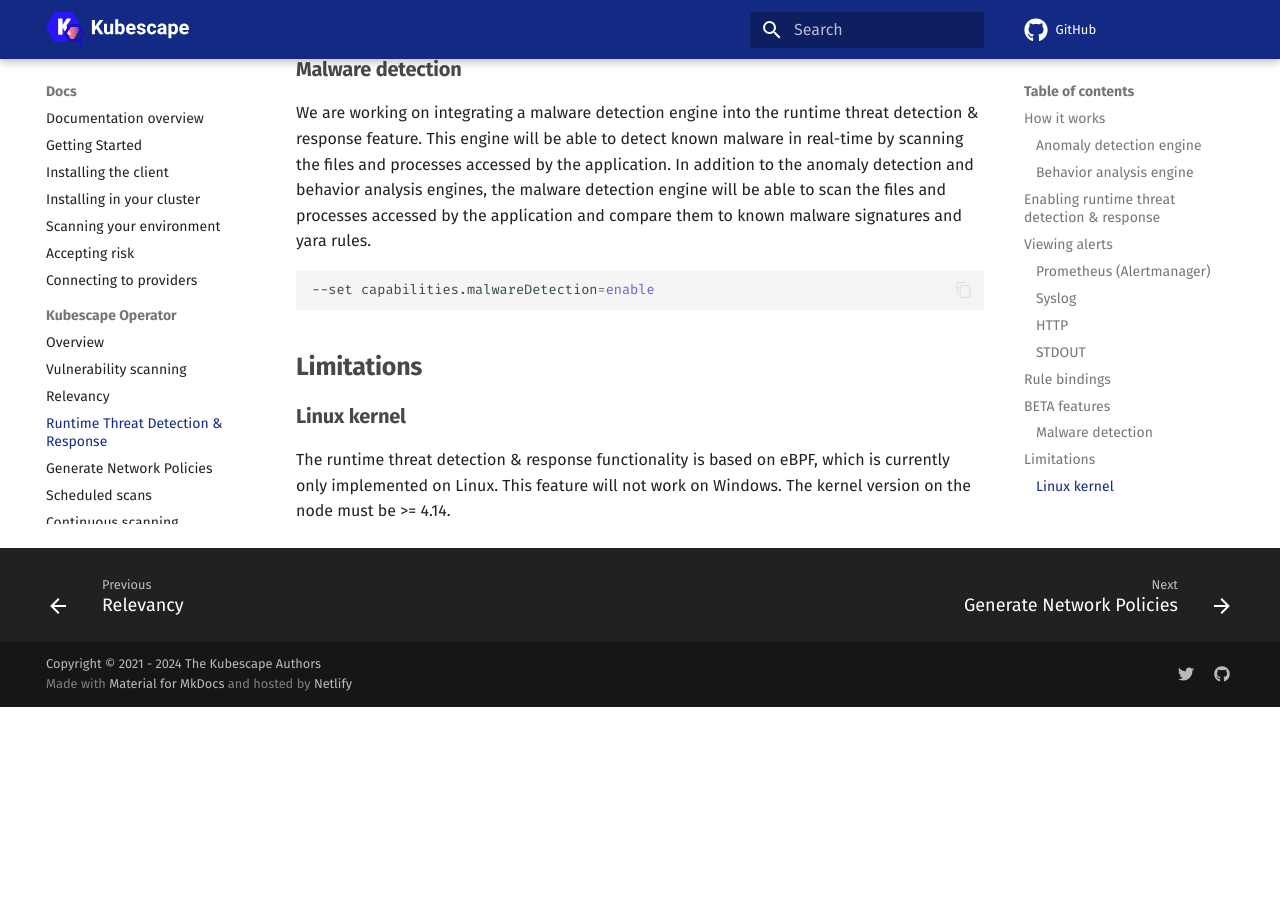
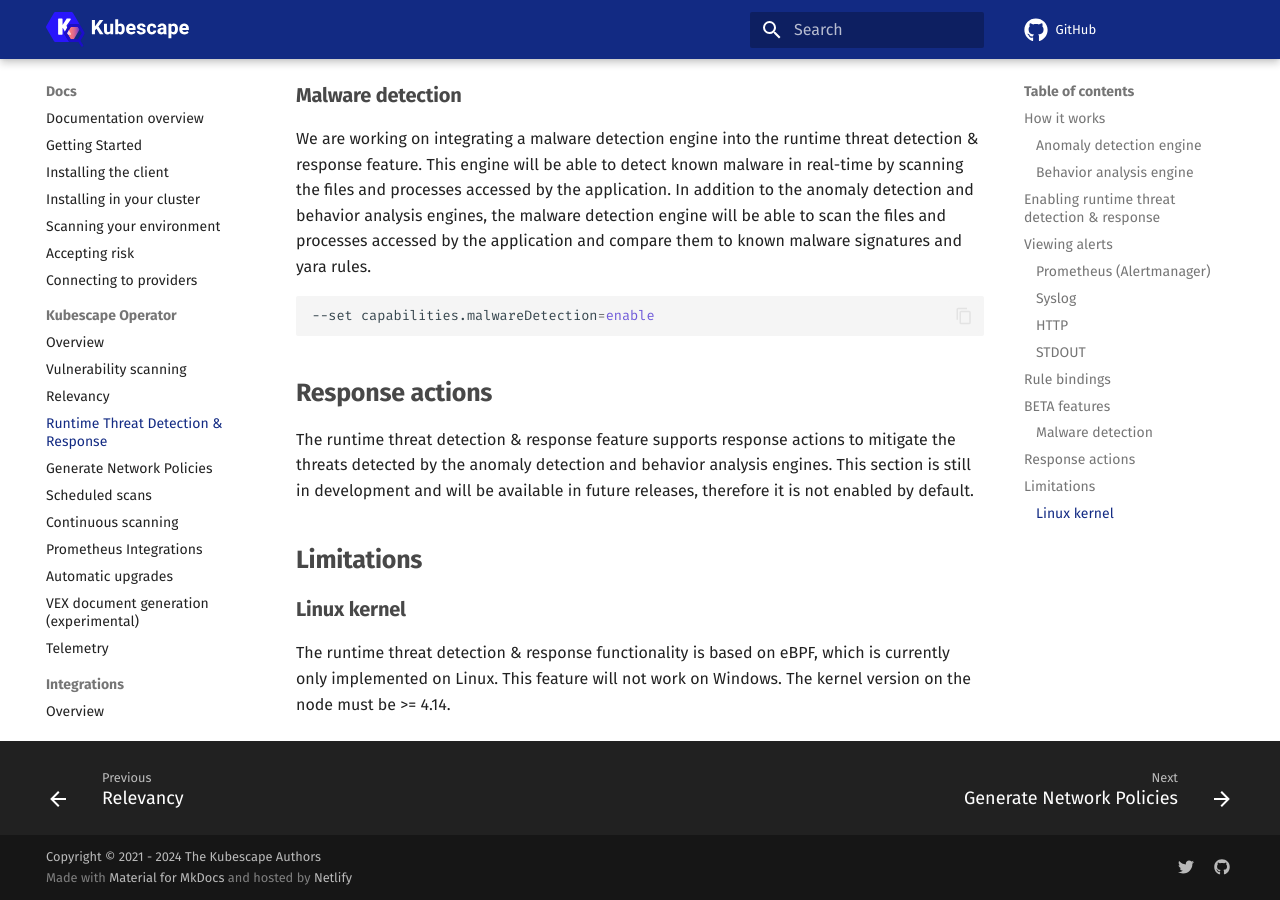
Before and after one commit to kubescape/kubescape.io, an MkDocs documentation site: the page built from docs/docs/operator/runtime-threat-detection.md, in a window 1280 px wide and 900 px high, scrolled down 2495 px. Built offline with MkDocs 1.6.1 and Material for MkDocs 9.7.7, drawn with Linux system fonts in a browser that asks for light colours; comment, search, counter and statistics services are not loaded; before the commit the page ends 3202 px from its top, so only the background shows below that; some of the changed text lies outside the part shown.

Commit message:
Adding response part and addressing PR comments
Signed-off-by: Amit Schendel <amitschendel@gmail.com>
Signed-off-by: Oshrat <oshratn@armosec.io>

````diff
--- a/docs/docs/operator/runtime-threat-detection.md
+++ b/docs/docs/operator/runtime-threat-detection.md
@@ -3,7 +3,7 @@
 Using eBPF probes toghether with Kubernetes context, kubescape effectively monitors the runtime environment for any suspicious activity.
 
 ## How it works
-The runtime threat detection & response feature is divided into two main components: <br>
+The runtime threat detection & response feature is divided into two main detection components: <br>
 - [Anomaly detection engine](#Anomaly-detection-engine) 🔎 <br>
 - [Behavior analysis engine](#Behavior-analysis-engine) 🧠
 
@@ -75,6 +75,10 @@
 --set capabilities.malwareDetection=enable
 ```
 
+## Response actions
+The runtime threat detection & response feature supports response actions to mitigate the threats detected by the anomaly detection and behavior analysis engines.
+This section is still in development and will be available in future releases, therefore it is not enabled by default.
+
 ## Limitations
 
 ### Linux kernel
````
